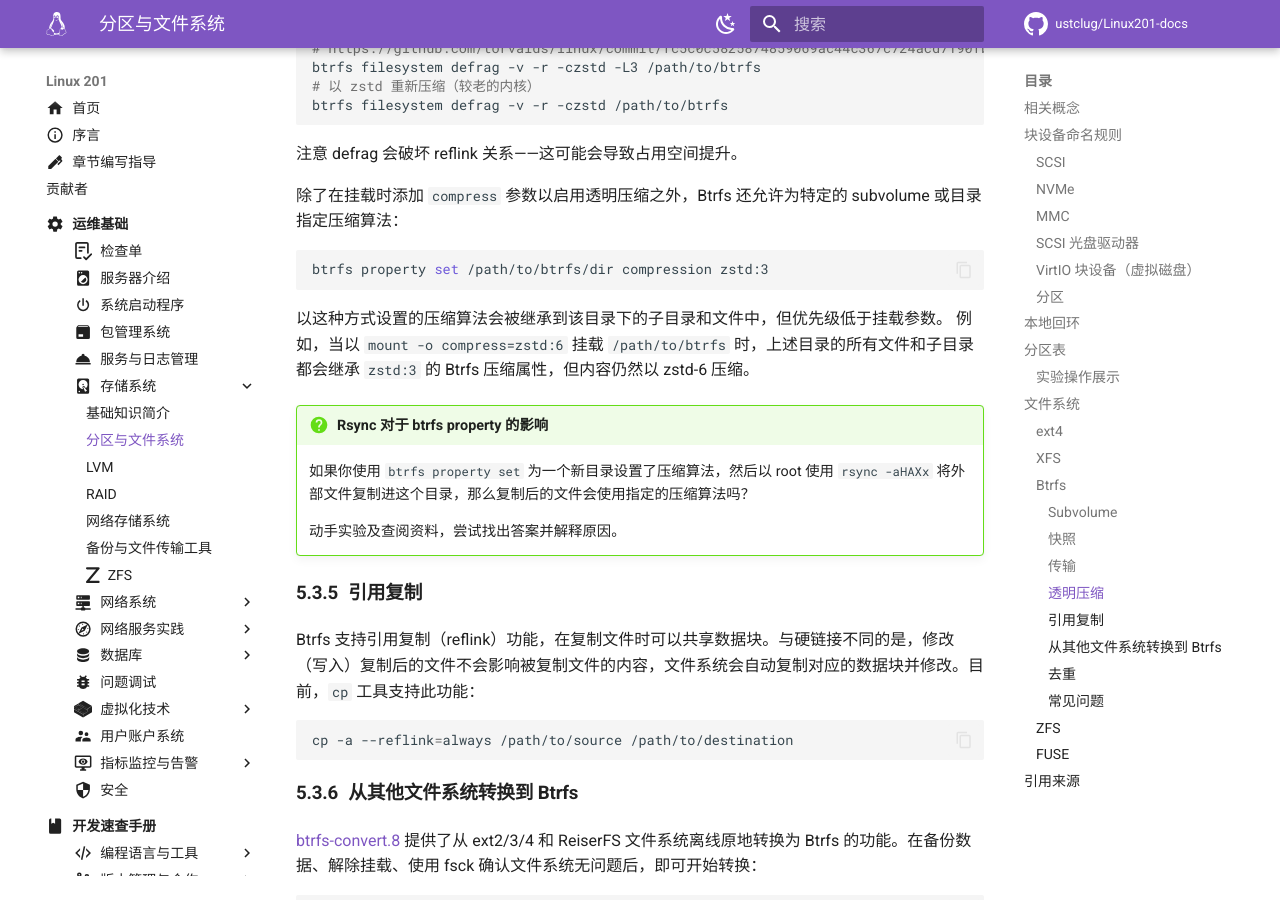
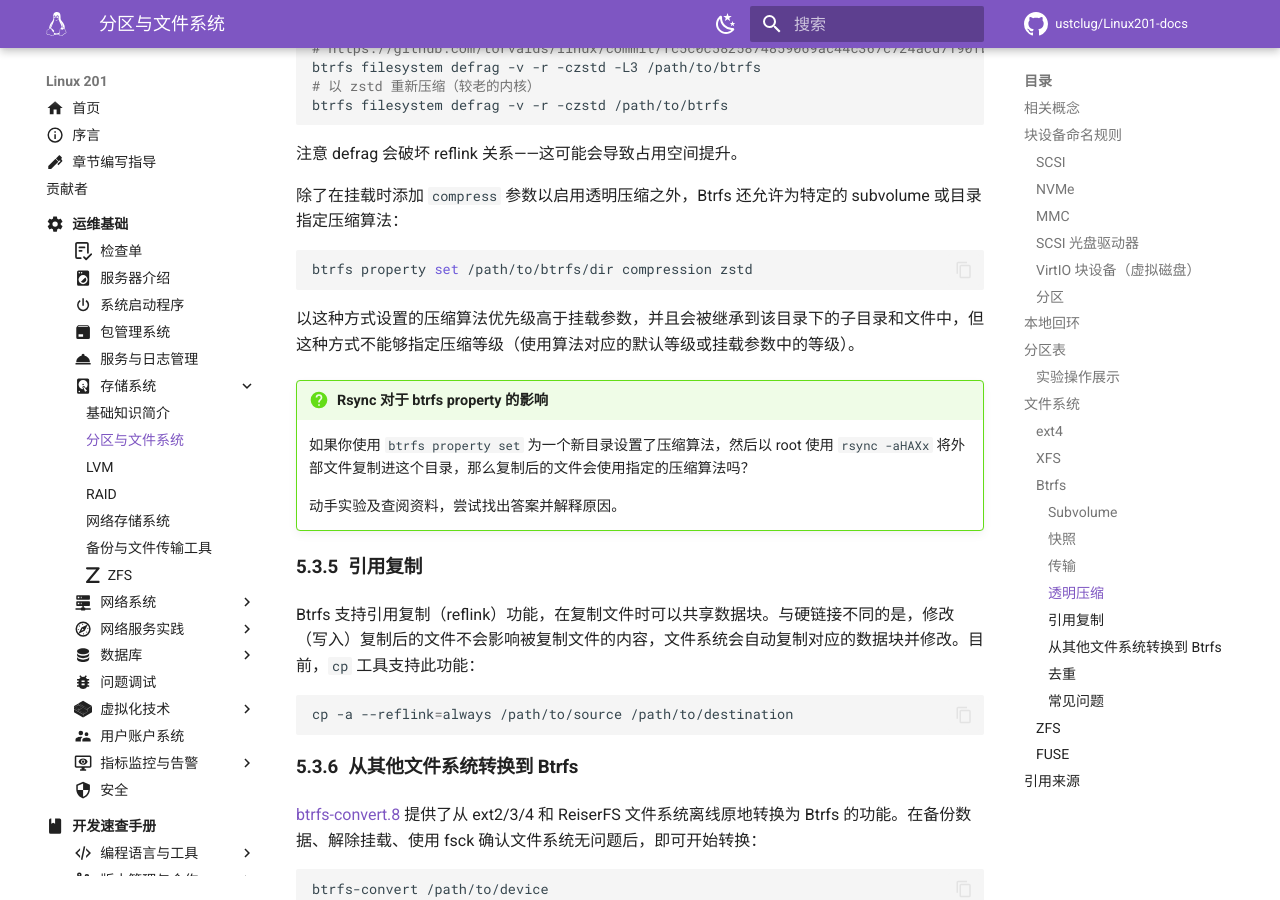
Before and after one commit to ustclug/Linux201-docs, an MkDocs documentation site: the page built from docs/ops/storage/filesystem.md, in a window 1280 px wide and 900 px high, scrolled down 21517 px. Built offline with MkDocs 1.6.1 and Material for MkDocs 9.7.7, drawn with Linux system fonts in a browser that asks for light colours; comment, search, counter and statistics services are not loaded.

Commit message:
filesystem: Correct btrfs compression precedence (property over mount options)
Ref: #76

````diff
--- a/docs/ops/storage/filesystem.md
+++ b/docs/ops/storage/filesystem.md
@@ -1022,11 +1022,10 @@ btrfs filesystem defrag -v -r -czstd /path/to/btrfs
 除了在挂载时添加 `compress` 参数以启用透明压缩之外，Btrfs 还允许为特定的 subvolume 或目录指定压缩算法：
 
 ```shell
-btrfs property set /path/to/btrfs/dir compression zstd:3
+btrfs property set /path/to/btrfs/dir compression zstd
 ```
 
-以这种方式设置的压缩算法会被继承到该目录下的子目录和文件中，但优先级低于挂载参数。
-例如，当以 `mount -o compress=zstd:6` 挂载 `/path/to/btrfs` 时，上述目录的所有文件和子目录都会继承 `zstd:3` 的 Btrfs 压缩属性，但内容仍然以 zstd-6 压缩。
+以这种方式设置的压缩算法优先级高于挂载参数，并且会被继承到该目录下的子目录和文件中，但这种方式不能够指定压缩等级（使用算法对应的默认等级或挂载参数中的等级）。
 
 !!! question "Rsync 对于 btrfs property 的影响"
 
````
